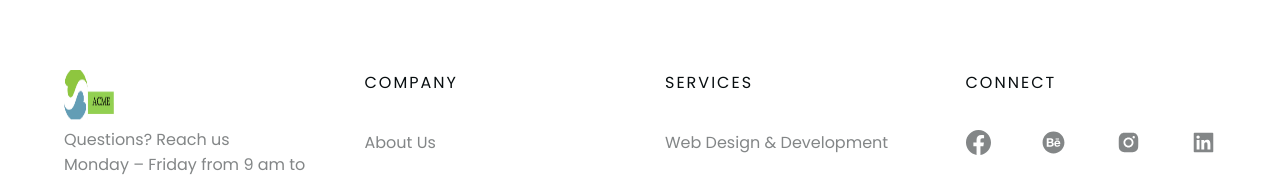
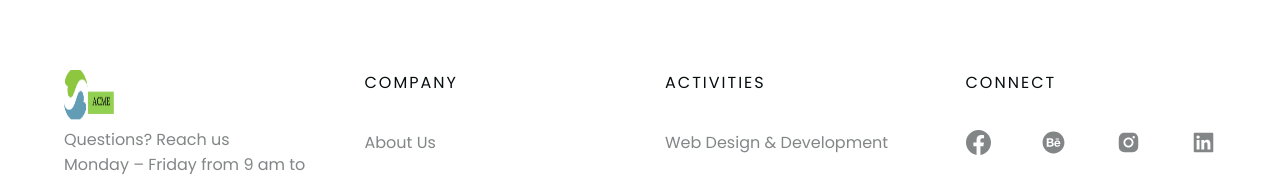
Before and after one commit to Imoite-zn/acme-org-site, a Next.js app: page / in a window 1280 px wide. Shown: the part 8096-8272 px from the top of the page. Built offline with nearby package versions, Linux system fonts and the light colour scheme.

Commit message:
Update Footer.js
1z

```diff
--- a/components/common/Footer.js
+++ b/components/common/Footer.js
@@ -43,7 +43,7 @@ const Footer = () => {
               </li>
             </ul>
             <ul>
-              <h3>SERVICES</h3>
+              <h3>ACTIVITIES</h3>
               <li>
                 <Link href='/'>Web Design & Development</Link>
               </li>
```
